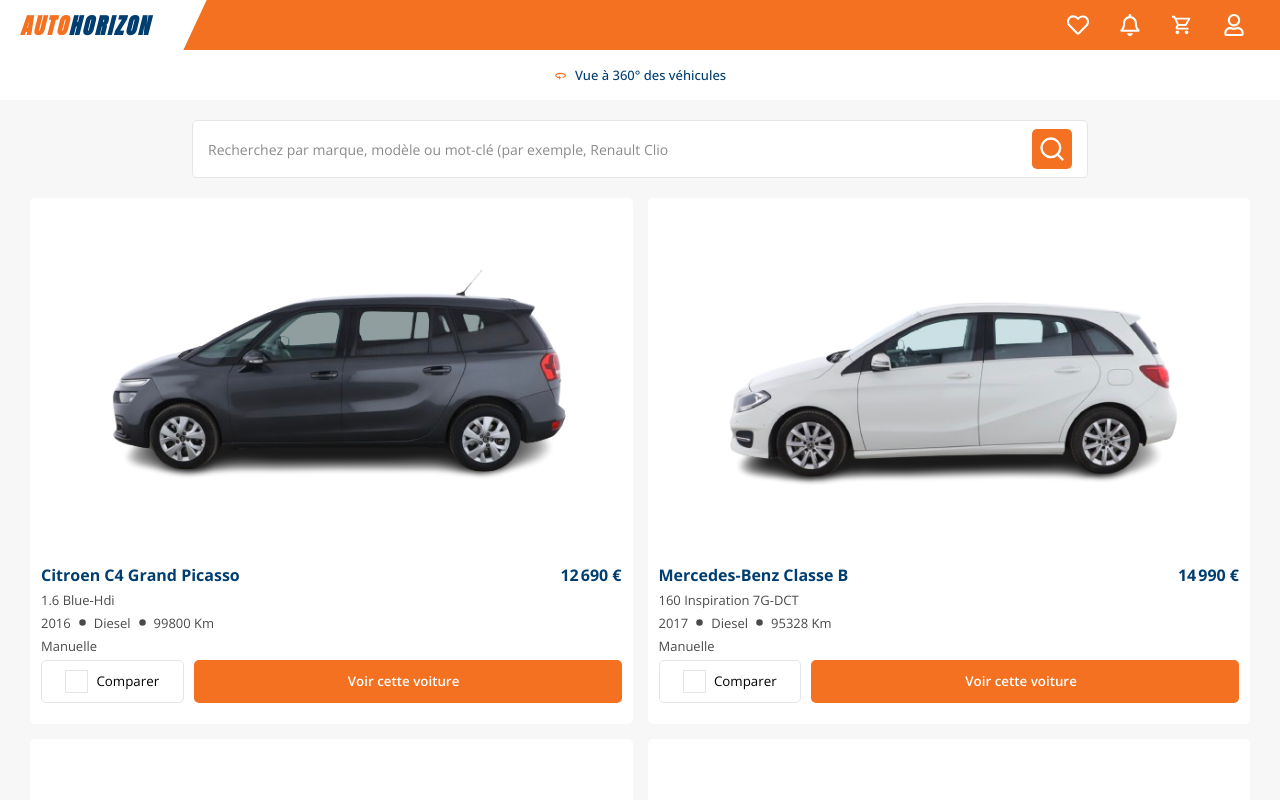
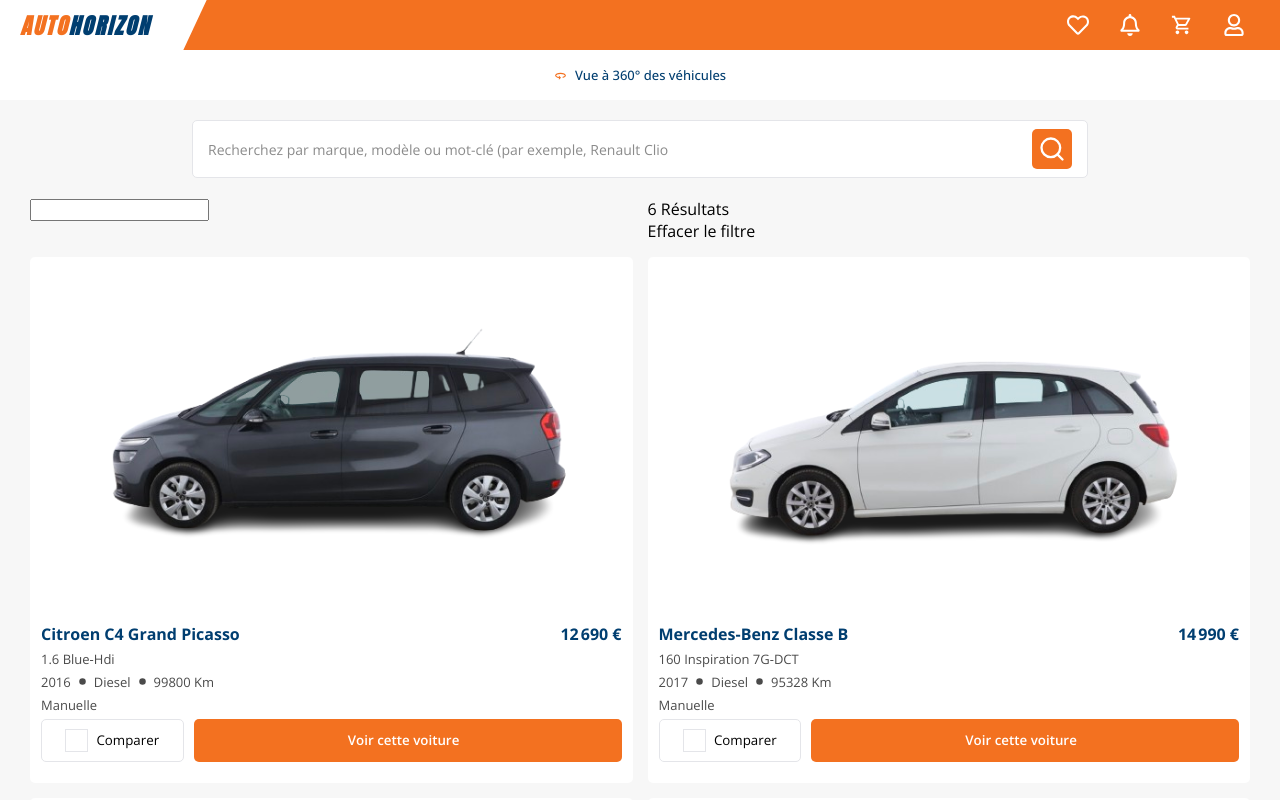
Before and after one commit to romainniamor/HorizonCar, a React (Vite) app: page / in a window 1280 px wide. Built offline with nearby package versions, Linux system fonts and the light colour scheme; the HTML template or start-up script is replaced by a standard one.

Commit message:
🚧 F12: MainContent > Filter carList & make reusable MainForm

```diff
--- a/src/components/pages/main/mainContent/carList/CarList.tsx
+++ b/src/components/pages/main/mainContent/carList/CarList.tsx
@@ -11,14 +11,54 @@
 
 export default function CarList({}: Props) {
   //state
-  const [cars] = useState(FAKEPARK);
+  const [cars, setCars] = useState(FAKEPARK);
   const { handleAddCartoSelection, isCarSelected } = useContext(MainContext);
 
+  const [inputValue, setInputValue] = useState("");
+
   //comportement
+
+  const handleSubmit = (e) => {
+    e.preventDefault();
+
+    const copyCars = [...cars];
+    console.log("copyCars", copyCars);
+    const updatedCars = copyCars.filter((car) =>
+      car.modele.toLowerCase().includes(inputValue.toLowerCase())
+    );
+    setCars(updatedCars);
+    addFilter(inputValue);
+  };
+
+  const handleChange = (e) => {
+    setInputValue(e.target.value);
+  };
+
+  const addFilter = (filter) => {
+    const newFilter = [...filter, filter];
+    setFilter(newFilter);
+  };
+
+  const resetFilter = () => {
+    setCars(FAKEPARK);
+    setInputValue("");
+  };
 
   //affichage
   return (
     <CarListStyled>
+      <form onSubmit={handleSubmit}>
+        <input type="text" onChange={handleChange} value={inputValue} />
+      </form>
+      <div className="filter">
+        <span className="results">
+          {cars.length}{" "}
+          {cars.length === 1 ? <span>Résultat</span> : <span>Résultats</span>}
+        </span>
+        <p onClick={resetFilter}>Effacer le filtre</p>
+      </div>
+      {!cars.length && <p>Aucun résultat pour '{inputValue}'</p>}
+
       {cars.map((car) => {
         return (
           <Car {...car} key={car.id}>
@@ -38,5 +78,5 @@
   grid-template-columns: repeat(auto-fill, minmax(480px, 1fr));
   width: 100%;
   grid-gap: 15px;
-  padding: 0 30px 170px 30px;
+  padding: 0px 30px 170px 30px;
 `;
--- a/src/components/pages/main/mainContent/form/MainForm.tsx
+++ b/src/components/pages/main/mainContent/form/MainForm.tsx
@@ -1,18 +1,39 @@
 import IconButton from "../../../../reusable/buttons/IconButton";
 import { FiSearch } from "react-icons/fi";
 import styled from "styled-components";
+import { RxCross2 } from "react-icons/rx";
 import { theme } from "../../../../../theme/index";
-type Props = {};
 
-export default function MainForm({}: Props) {
+type Props = {
+  onSubmit: (e: React.FormEvent<HTMLFormElement>) => void;
+  onChange: (e: React.ChangeEvent<HTMLInputElement>) => void;
+  value: string;
+  onDelete: () => void;
+};
+
+export default function MainForm({
+  onSubmit,
+  onChange,
+  value,
+  onDelete,
+}: Props) {
   return (
-    <FormStyled>
+    <FormStyled onSubmit={onSubmit}>
       <div className="text-input">
         <input
           type="text"
           placeholder="Recherchez par marque, modèle ou mot-clé (par exemple, Renault Clio"
           className="input"
+          onChange={onChange}
+          value={value}
         />
+
+        {value && (
+          <div className="delete-button" onClick={onDelete}>
+            <RxCross2 />
+          </div>
+        )}
+
         <IconButton icon={<FiSearch />} />
       </div>
     </FormStyled>
@@ -29,6 +50,7 @@
     border-radius: ${theme.borderRadius.round};
     display: flex;
     align-items: center;
+    gap: ${theme.spacing.xs};
     padding: 8px 15px;
     color: ${theme.colors.greyLight};
     font-size: ${theme.fonts.sm};
@@ -46,6 +68,7 @@
       background: white;
       color: ${theme.colors.dark};
       font-size: ${theme.fonts.P0};
+
       &::placeholder {
         color: ${theme.colors.greyMedium};
       }
@@ -53,5 +76,10 @@
         outline: 0px;
       }
     }
+    .delete-button {
+      display: flex;
+      color: ${theme.colors.secondary};
+      font-size: ${theme.fonts.P2};
+    }
   }
 `;
```
